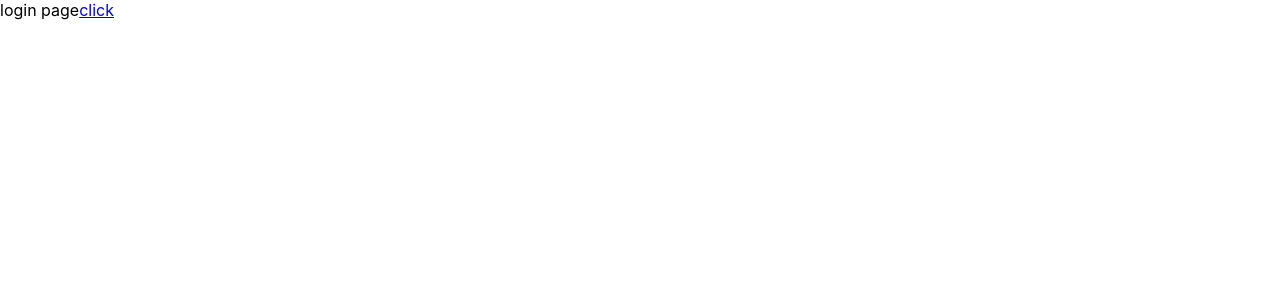
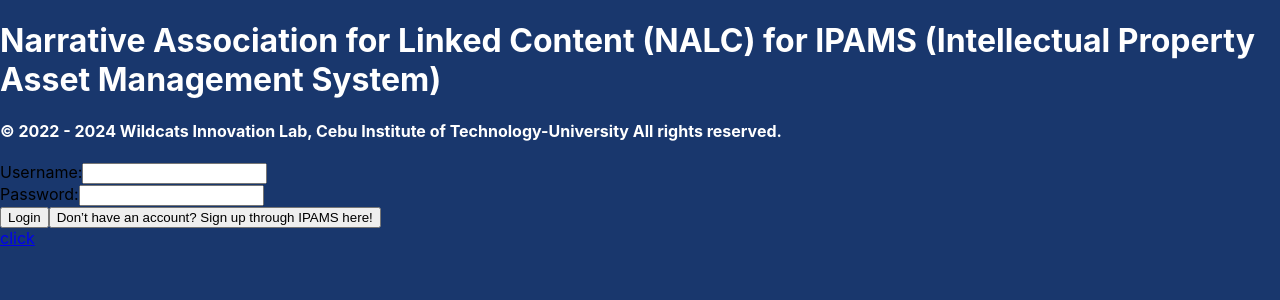
Before and after one commit to VictorEmmanuelGarcia/AISearchEngine, a React (Create React App) app in the folder Frontend/ipams-search/: page / in a window 1280 px wide. Shown: the top 300 px of the page. Built offline with nearby package versions, Linux system fonts and the light colour scheme.

Commit message:
Add login inputs to Login page

```diff
--- a/Frontend/ipams-search/src/screens/login/login.css
+++ b/Frontend/ipams-search/src/screens/login/login.css
@@ -0,0 +1,9 @@
+body {
+    background-color: #19376D;
+}
+
+.title {
+    display: block;
+    justify-content: center;
+    color: white;
+}
--- a/Frontend/ipams-search/src/screens/login/login.js
+++ b/Frontend/ipams-search/src/screens/login/login.js
@@ -4,9 +4,62 @@ import "./Login.css"
 import { useContext, useState } from "react";
 
 const Login = () => {
+    const [username, setUsername] = useState("");
+    const [password, setPassword] = useState("");
+
+    const handleLogin = () => {
+        console.log("Logging in with username:", username);
+        console.log("Password:", password);
+      };
+
+      const handleSignUp = () => {
+        console.log("Sign up button clicked");
+      };
+
     return (
         <div>
-            login page
+            <image src="" alt="insert image here"/>
+            <div className="title">
+                <h1>
+                    Narrative Association for Linked Content (NALC)
+                    for IPAMS (Intellectual Property Asset Management System)
+                </h1>
+                <h4>
+                    © 2022 - 2024 Wildcats Innovation Lab, Cebu Institute of Technology-University
+                    All rights reserved.
+                </h4>
+            </div>
+            <div className="login-container">
+                <form>
+                    <div className="input-container">
+                    <label htmlFor="username">Username:</label>
+                    <input
+                        type="text"
+                        id="username"
+                        value={username}
+                        onChange={(e) => setUsername(e.target.value)}
+                    />
+                    </div>
+                    <div className="input-container">
+                    <label htmlFor="password">Password:</label>
+                    <input
+                        type="password"
+                        id="password"
+                        value={password}
+                        onChange={(e) => setPassword(e.target.value)}
+                    />
+                    </div>
+                    <div className="button-container">
+                    <button type="button" onClick={handleLogin}>
+                        Login
+                    </button>
+                    <button type="button" onClick={handleSignUp}>
+                        Don’t have an account?
+                        Sign up through IPAMS here!
+                    </button>
+                    </div>
+                </form>
+                </div>
             <Link to="/search">click</Link>
         </div>
     );
```
